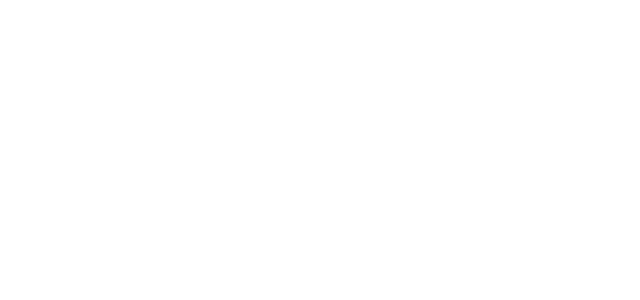
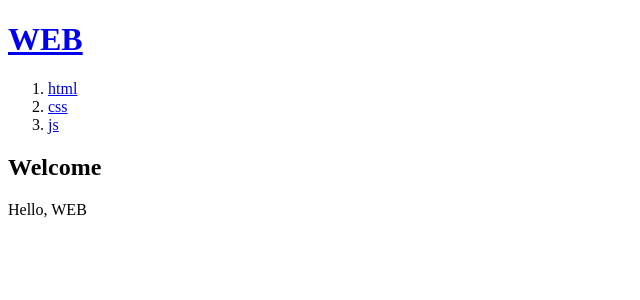
Before and after one commit to nulzi/reactProject, a React (Create React App) app in the folder basic/: page / in a window 1280 px wide. Shown: the top 300 px of the page, without its empty margins (0-640 px from the left). Built offline with nearby package versions, Linux system fonts and the light colour scheme.

Commit message:
[Update] basic
React는 사용자 정의 태그를 만드는 기술
ch4 component
function 사용
이름은 대문자로 시작

```diff
--- a/basic/src/App.js
+++ b/basic/src/App.js
@@ -1,7 +1,50 @@
 import "./App.css";
 
+function Header() {
+  return (
+    <header>
+      <h1>
+        <a href="/">WEB</a>
+      </h1>
+    </header>
+  );
+}
+
+function Nav() {
+  return (
+    <nav>
+      <ol>
+        <li>
+          <a href="/read/1">html</a>
+        </li>
+        <li>
+          <a href="/read/w">css</a>
+        </li>
+        <li>
+          <a href="/read/3">js</a>
+        </li>
+      </ol>
+    </nav>
+  );
+}
+
+function Article() {
+  return (
+    <article>
+      <h2>Welcome</h2>
+      Hello, WEB
+    </article>
+  );
+}
+
 function App() {
-  return <div className="App"></div>;
+  return (
+    <div>
+      <Header></Header>
+      <Nav></Nav>
+      <Article></Article>
+    </div>
+  );
 }
 
 export default App;
```
